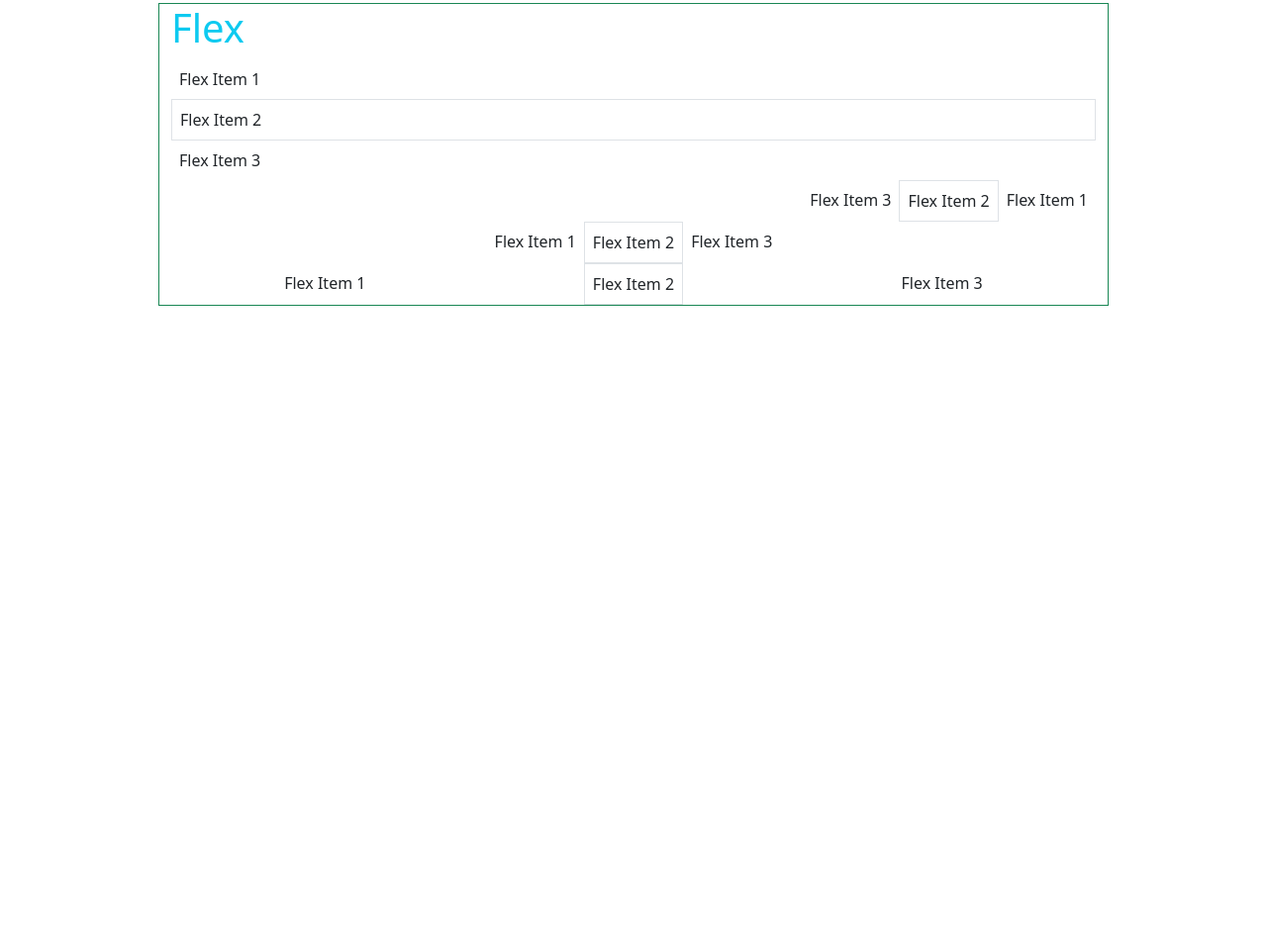
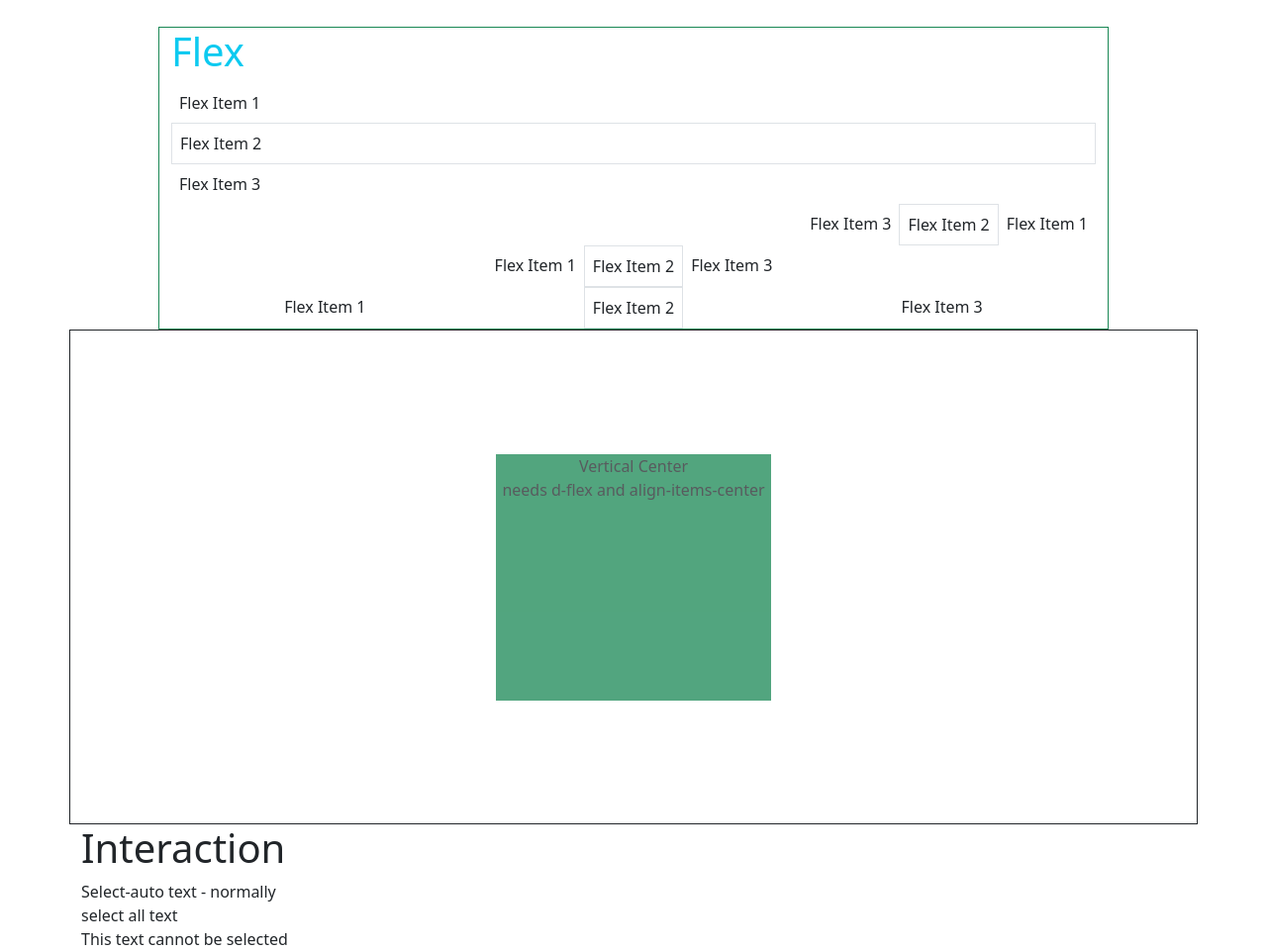
Before and after one commit to michaelcychan/bootstrap-experiments, a website: page spacing.html in a window 1280 px wide. Shown: the part 399-1360 px from the top of the page at 99% size. Before the commit the page ends 800 px from the top, so only its background shows below. Drawn offline with nearby package versions, Linux system fonts and the light colour scheme.

Commit message:
add spacing and utilities

```diff
--- a/spacing.html
+++ b/spacing.html
@@ -27,7 +27,7 @@
     ">
       How to center a div
     </div>
-    <div class="mt-4 w-50 mx-auto text-center bg-success text-white pt-1">
+    <div class="mt-4 w-50 mx-auto text-center bg-success text-white pt-1 mb-4 shadows-lg">
       How to center a div
     </div>
   </div>
@@ -78,6 +78,15 @@
       </div>
     </div>
   </div>
+  <div class="container border-dark border d-flex align-items-center" style="height: 500px">
+      <div class="bg-success w-25 h-50 mx-auto float-end text-center opacity-75 align-center">Vertical Center <br /> needs d-flex and align-items-center</div>
+  </div>
+  <div class="container">
+    <div class="h1">Interaction</div>
+    <div class="user-select-auto">Select-auto text - normally</div>
+    <div class="user-select-all">select all text</div>
+    <div class="user-select-none">This text cannot be selected</div>
+  </div>
 
 </body>
 </html>
```
